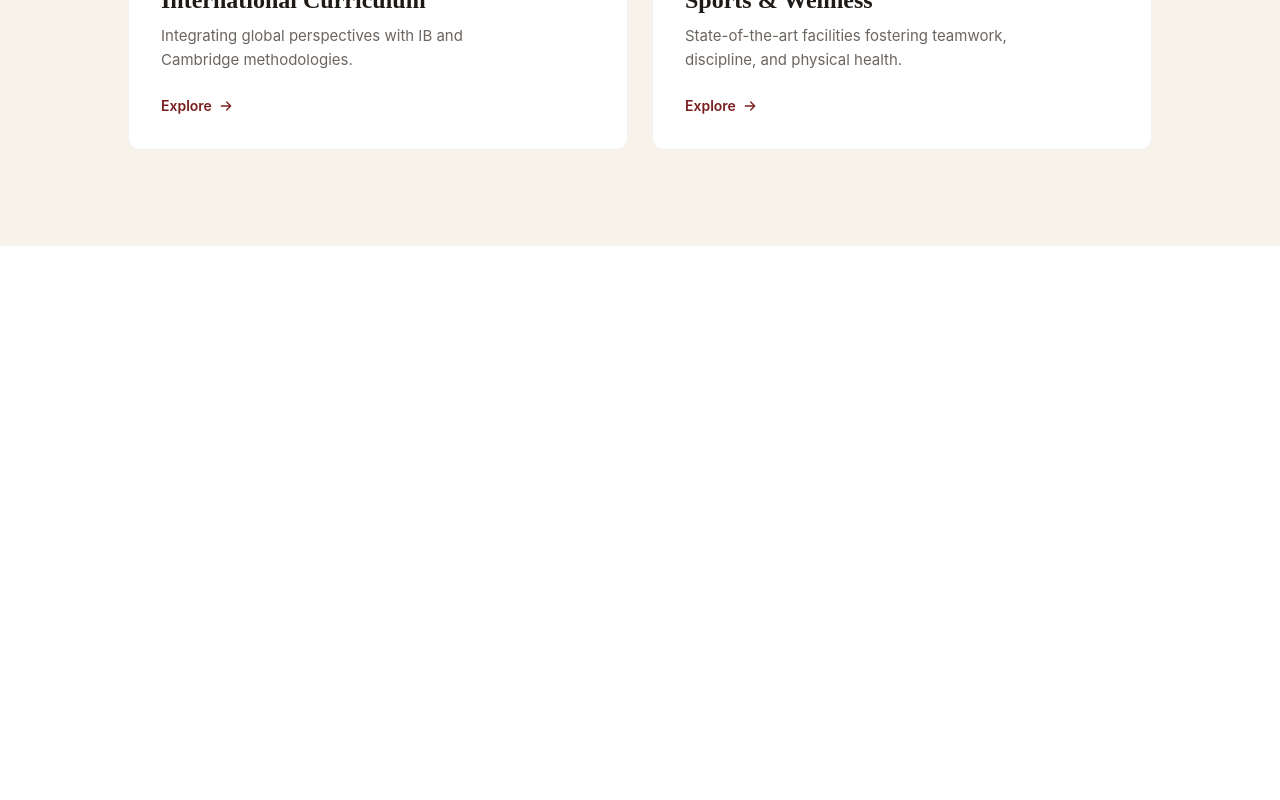
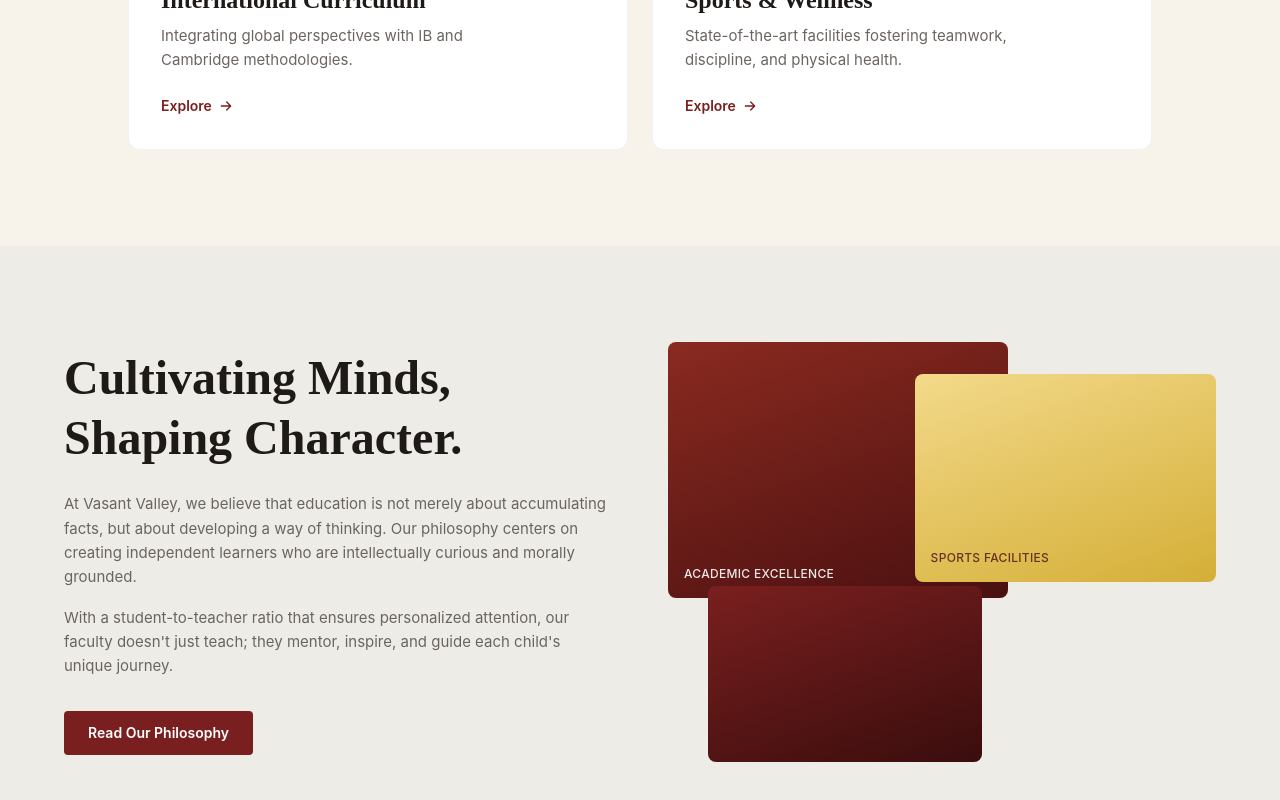
Before and after one commit to Sagarshetty9/DETTROIN-INT-Sagar-VasantValley, a React (Vite) app: page / in a window 1280 px wide. Shown: the part 1544-2344 px from the top of the page. Before the commit the page ends 1790 px from the top, so only its background shows below. Built offline with nearby package versions, Linux system fonts and the light colour scheme.

Commit message:
Made Button and Cultivating Mind section

```diff
--- /dev/null
+++ b/src/components/CultivatingMinds.jsx
@@ -0,0 +1,64 @@
+import React from "react";
+import Button from "../ui/Button";
+
+
+const CultivatingMinds = () => {
+  return (
+   <section className="bg-[#eeece7] px-6 py-24 md:px-14">
+      <div className="mx-auto grid max-w-6xl grid-cols-1 items-center gap-14 lg:grid-cols-2">
+        {/* Text column */}
+        <div>
+          <h2 className="font-serif text-4xl font-bold leading-tight text-[#1e1a17] md:text-5xl">
+            Cultivating Minds,
+            <br />
+            Shaping Character.
+          </h2>
+
+          <p className="mt-6 text-[15px] leading-relaxed text-[#6b6560]">
+            At Vasant Valley, we believe that education is not merely about
+            accumulating facts, but about developing a way of thinking. Our
+            philosophy centers on creating independent learners who are
+            intellectually curious and morally grounded.
+          </p>
+          <p className="mt-4 text-[15px] leading-relaxed text-[#6b6560]">
+            With a student-to-teacher ratio that ensures personalized
+            attention, our faculty doesn't just teach; they mentor, inspire,
+            and guide each child's unique journey.
+          </p>
+
+          <Button variant="maroon" className="mt-8">
+            Read Our Philosophy
+          </Button>
+        </div>
+
+        {/* Image collage column — swap the labelled blocks for real photos */}
+        <div className="relative h-105 w-full">
+          <div
+            className="absolute left-0 top-0 flex h-64 w-[62%] items-end rounded-lg p-4 text-xs font-medium tracking-wide text-white/90"
+            style={{
+              background: "linear-gradient(160deg, #8a2a20 0%, #4a1010 100%)",
+            }}
+          >
+            ACADEMIC EXCELLENCE
+          </div>
+          <div
+            className="absolute right-0 top-8 flex h-52 w-[55%] items-end rounded-lg p-4 text-xs font-medium tracking-wide text-[#4a1010]/80"
+            style={{
+              background: "linear-gradient(160deg, #f3d98a 0%, #d4af37 100%)",
+            }}
+          >
+            SPORTS FACILITIES
+          </div>
+          <div
+            className="absolute bottom-0 left-10 h-44 w-[50%] rounded-lg"
+            style={{
+              background: "linear-gradient(160deg, #7a1f1f 0%, #3a0d0d 100%)",
+            }}
+          />
+        </div>
+      </div>
+    </section>
+  )
+}
+
+export default CultivatingMinds
--- a/src/pages/Home.jsx
+++ b/src/pages/Home.jsx
@@ -2,7 +2,7 @@
 import Hero from "../components/Hero";
 import StatsBar from "../components/StatsBar";
 import EducationFeatures from "../components/EducationFeatures";
-// import CultivatingMinds from "../components/CultivatingMinds";
+import CultivatingMinds from "../components/CultivatingMinds";
 // import LatestNews from "../components/LatestNews";
 // import AdmissionsCTA from "../components/AdmissionsCTA";
 // import Footer from "../components/layout/Footer";
@@ -13,8 +13,8 @@ export default function Home() {
       <Hero />
       <StatsBar />
       <EducationFeatures />
-      {/* <CultivatingMinds />
-      <LatestNews />
+      <CultivatingMinds />
+      {/* <LatestNews />
       <AdmissionsCTA />
       <Footer /> */}
     </div>
--- /dev/null
+++ b/src/ui/Button.jsx
@@ -0,0 +1,24 @@
+import React from "react";
+
+const VARIANTS = {
+  gold: "bg-amber-400 text-[#3a0d0d] hover:bg-amber-300",
+  white: "bg-white text-[#7a1f1f] hover:bg-white/90",
+  maroon: "bg-[#7a1f1f] text-white hover:bg-[#6a1a1a]",
+  "outline-dark":
+    "border border-[#7a1f1f]/40 text-[#7a1f1f] hover:border-[#7a1f1f]",
+  "outline-light":
+    "border border-white/70 text-white hover:border-amber-400 hover:text-amber-400",
+};
+
+const Button = ({ children, variant = "gold", className = "", ...props }) => {
+  return (
+    <button
+      className={`rounded-sm px-6 py-3 text-sm font-semibold transition-transform hover:scale-[1.02] ${VARIANTS[variant]} ${className}`}
+      {...props}
+    >
+      {children}
+    </button>
+  );
+};
+
+export default Button;
```
